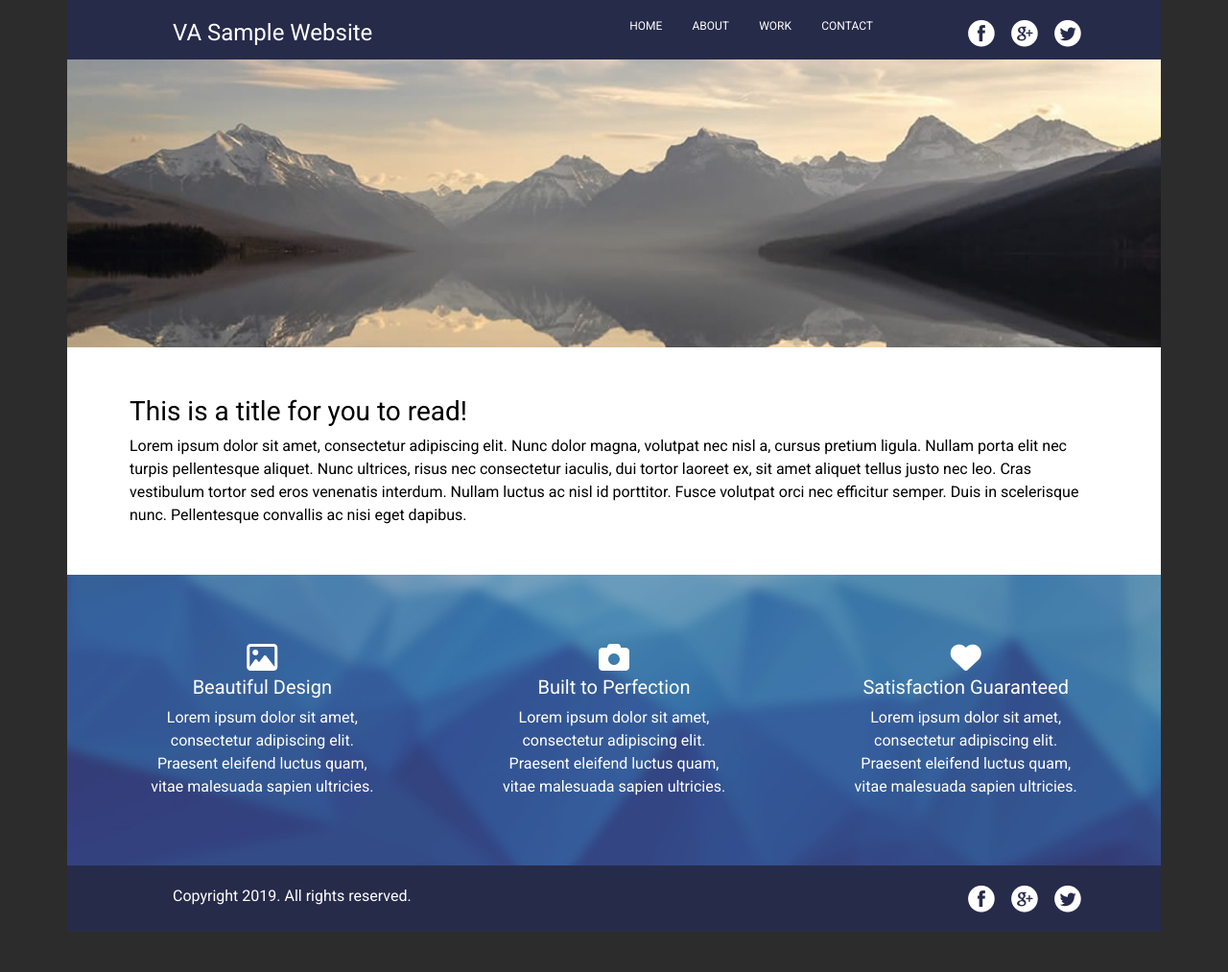
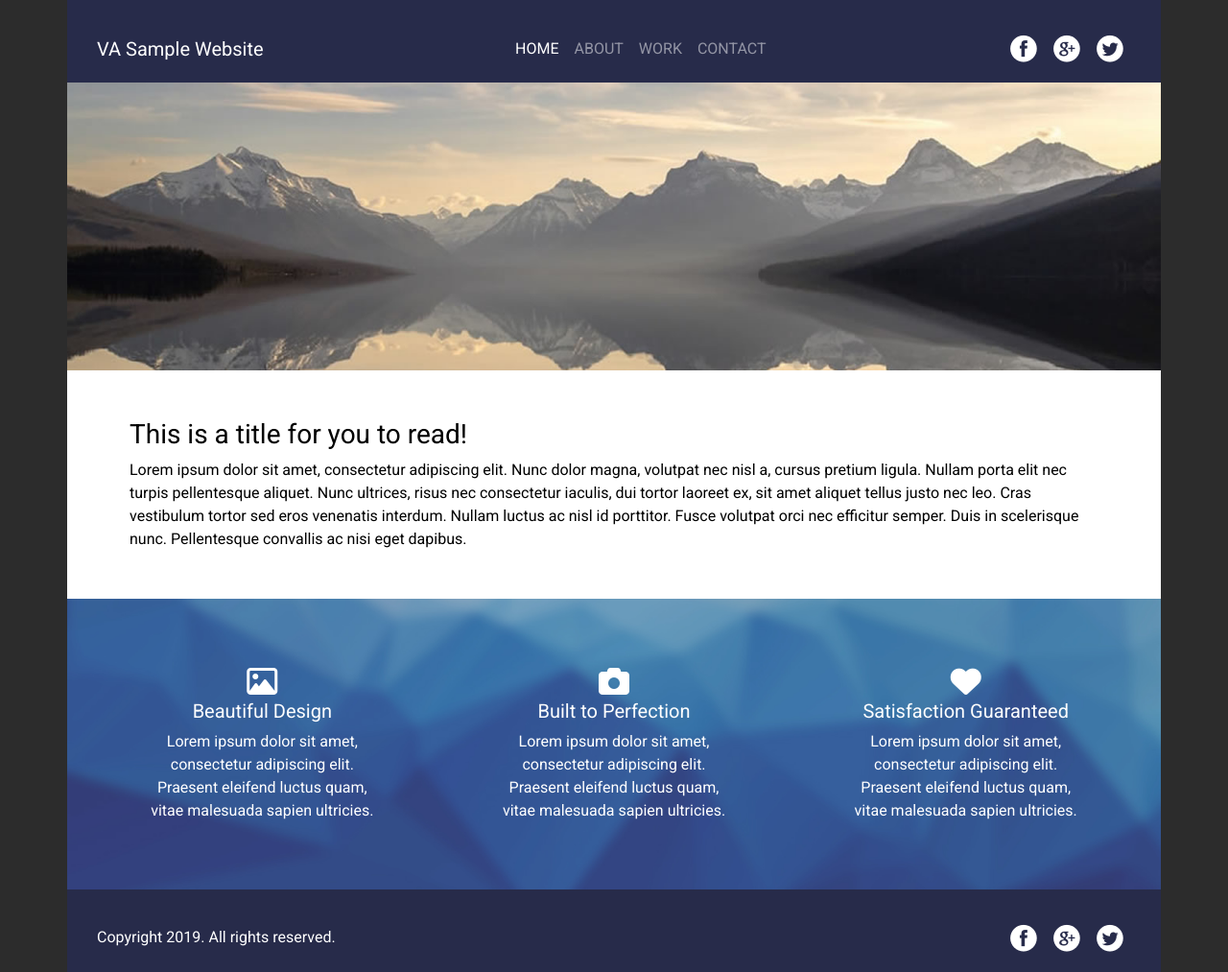
Before and after one commit to pk3000/vachallenge, a plain HTML site: page index.html in a window 1280 px wide. Shown: the whole page at 96% size. Before the commit the page ends 971 px from the top, so only its background shows below. Drawn offline with nearby package versions, Linux system fonts and the light colour scheme.

Commit message:
Now using BootStrap 4 collapsible nav bar.

```diff
--- a/index.html
+++ b/index.html
@@ -1,5 +1,5 @@
 <!doctype html>
-<html class="no-js" lang="">
+<html lang="en">
 
 <head>
   <meta charset="utf-8">
@@ -14,11 +14,17 @@
   <link rel="stylesheet" href="css/normalize.css">
   <link rel="stylesheet" href="css/main.css">
   <link rel="stylesheet" href="https://stackpath.bootstrapcdn.com/bootstrap/4.3.1/css/bootstrap.min.css" integrity="sha384-ggOyR0iXCbMQv3Xipma34MD+dH/1fQ784/j6cY/iJTQUOhcWr7x9JvoRxT2MZw1T" crossorigin="anonymous">
+
   <script src="https://kit.fontawesome.com/61e90aa2be.js"></script>
+
+  <script src="https://code.jquery.com/jquery-3.3.1.slim.min.js" integrity="sha384-q8i/X+965DzO0rT7abK41JStQIAqVgRVzpbzo5smXKp4YfRvH+8abtTE1Pi6jizo" crossorigin="anonymous"></script>
+  <script src="https://cdnjs.cloudflare.com/ajax/libs/popper.js/1.14.7/umd/popper.min.js" integrity="sha384-UO2eT0CpHqdSJQ6hJty5KVphtPhzWj9WO1clHTMGa3JDZwrnQq4sF86dIHNDz0W1" crossorigin="anonymous"></script>
+  <script src="https://stackpath.bootstrapcdn.com/bootstrap/4.3.1/js/bootstrap.min.js" integrity="sha384-JjSmVgyd0p3pXB1rRibZUAYoIIy6OrQ6VrjIEaFf/nJGzIxFDsf4x0xIM+B07jRM" crossorigin="anonymous"></script>
 
   <link href="https://fonts.googleapis.com/css?family=Roboto&display=swap" rel="stylesheet">
   <link rel="stylesheet" href="css/va.css">
 
+  <meta name="viewport" content="width=device-width, initial-scale=1, shrink-to-fit=no">
 
   <meta name="theme-color" content="#fafafa">
 </head>
@@ -30,36 +36,47 @@
   <!-- Add your site or application content here -->
 
 
+
   <div class="container">
+
     <div class="row va-header-row">
-      <div class="col-lg-1"></div>
-      <div class="col-lg-5"><h4>VA Sample Website</h4></div>
-      <div class="col-lg-3" style="text-align:center">
-        <div class="row show-grid">
-          <div class="col">
-            <div class="row show-grid">
-              <div class="col">
-                <h6>HOME</h6>
-              </div>
-              <div class="col">
-                <h6>ABOUT</h6>
-              </div>
-              <div class="col">
-                <h6>WORK</h6>
-              </div>
-              <div class="col">
-                <h6>CONTACT</h6>
-              </div>
-            </div>
-          </div>
-        </div>
-      </div>
-      <div class="col-lg-3" style="text-align:center">
-        <img src="img/SocialIcons.png" />
-      </div>
-    </div>
+      <div class="col">
 
 
+      <nav class="navbar navbar-expand-lg navbar-dark">
+        <a class="navbar-brand" href="#">VA Sample Website</a>
+        <button class="navbar-toggler" type="button" data-toggle="collapse" data-target="#navbarSupportedContent" aria-controls="navbarSupportedContent" aria-expanded="false" aria-label="Toggle navigation">
+          <span class="navbar-toggler-icon"></span>
+        </button>
+
+        <div class="collapse navbar-collapse" id="navbarSupportedContent">
+          <ul class="navbar-nav ml-auto ">
+            <li class="nav-item active">
+              <a class="nav-link" href="#">HOME <span class="sr-only">(current)</span></a>
+            </li>
+            <li class="nav-item">
+              <a class="nav-link" href="#">ABOUT</a>
+            </li>
+            <li class="nav-item">
+              <a class="nav-link" href="#">WORK</a>
+            </li>
+            <li class="nav-item">
+              <a class="nav-link" href="#">CONTACT</a>
+            </li>
+
+          </ul>
+          <ul class="navbar-nav ml-auto ">
+            <li class="nav-item">
+              <a class="nav-link" href="#"><img src="img/SocialIcons.png" /></a>
+            </li>
+          </ul>
+
+        </div>
+      </nav>
+
+
+    </div>
+  </div>
 
 
     <div class="row" style="background:transparent url('img/MountainsBG.jpg') no-repeat center center /cover">
@@ -93,16 +110,25 @@
       </div>
     </div>
 
-    <div class="row va-footer-row">
-      <div class="col-lg-1"></div>
-      <div class="col-lg-5">Copyright 2019. All rights reserved.</div>
-      <div class="col-lg-3" style="text-align:center">
 
-      </div>
-      <div class="col-lg-3" style="text-align:center">
-        <img src="img/SocialIcons.png" />
-      </div>
+    <div class="row va-header-row">
+      <div class="col">
+
+      <nav class="navbar navbar-expand-lg navbar-dark">
+        Copyright 2019. All rights reserved.
+        <button class="navbar-toggler" type="button" data-toggle="collapse" data-target="#navbarSupportedContent" aria-controls="navbarSupportedContent" aria-expanded="false" aria-label="Toggle navigation">
+          <span class="navbar-toggler-icon"></span>
+        </button>
+        <div class="collapse navbar-collapse" id="navbarSupportedContent">
+          <ul class="navbar-nav ml-auto ">
+            <li class="nav-item">
+              <a class="nav-link" href="#"><img src="img/SocialIcons.png" /></a>
+            </li>
+          </ul>
+        </div>
+      </nav>
     </div>
+  </div>
 
   </div>
 
```
